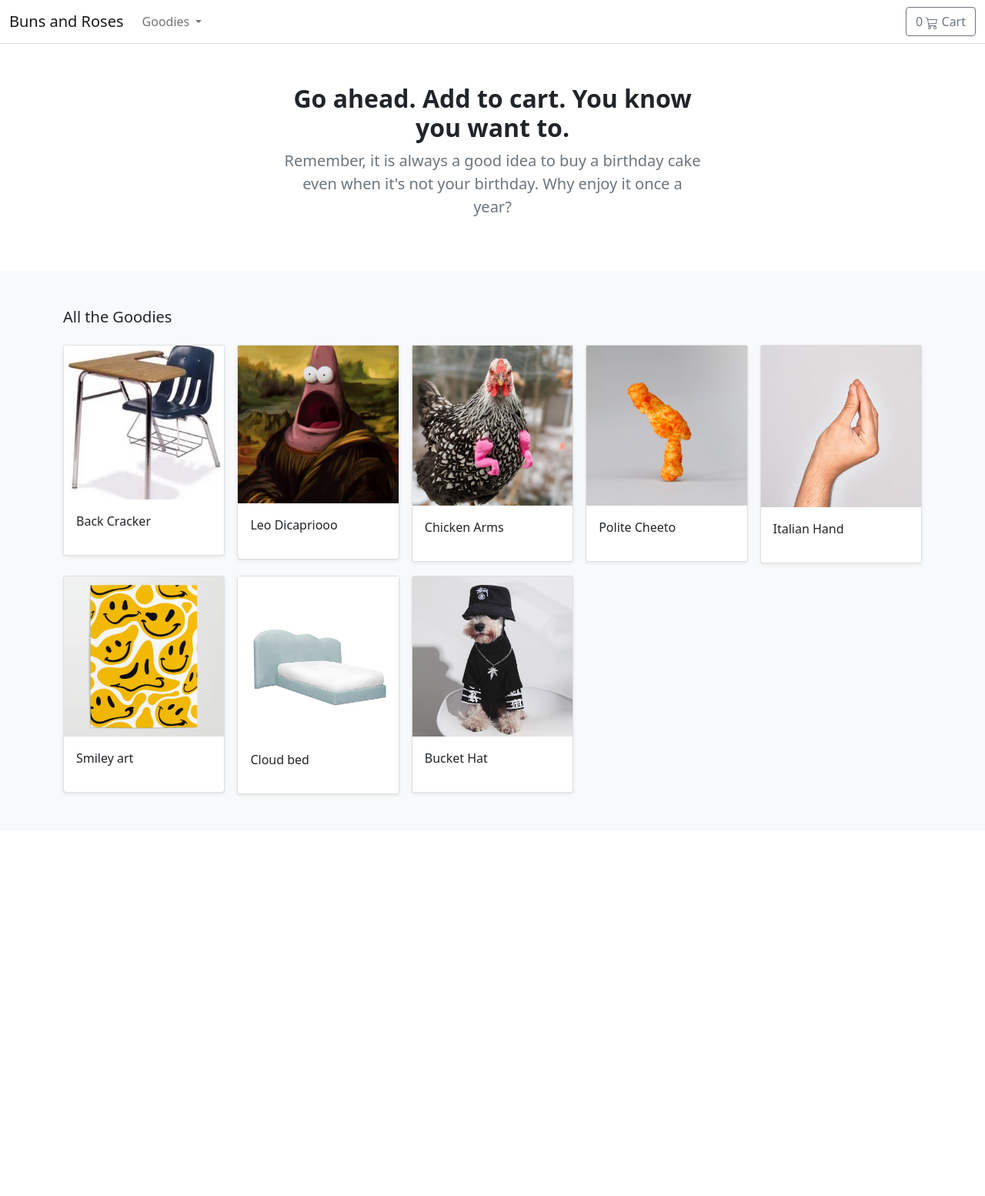
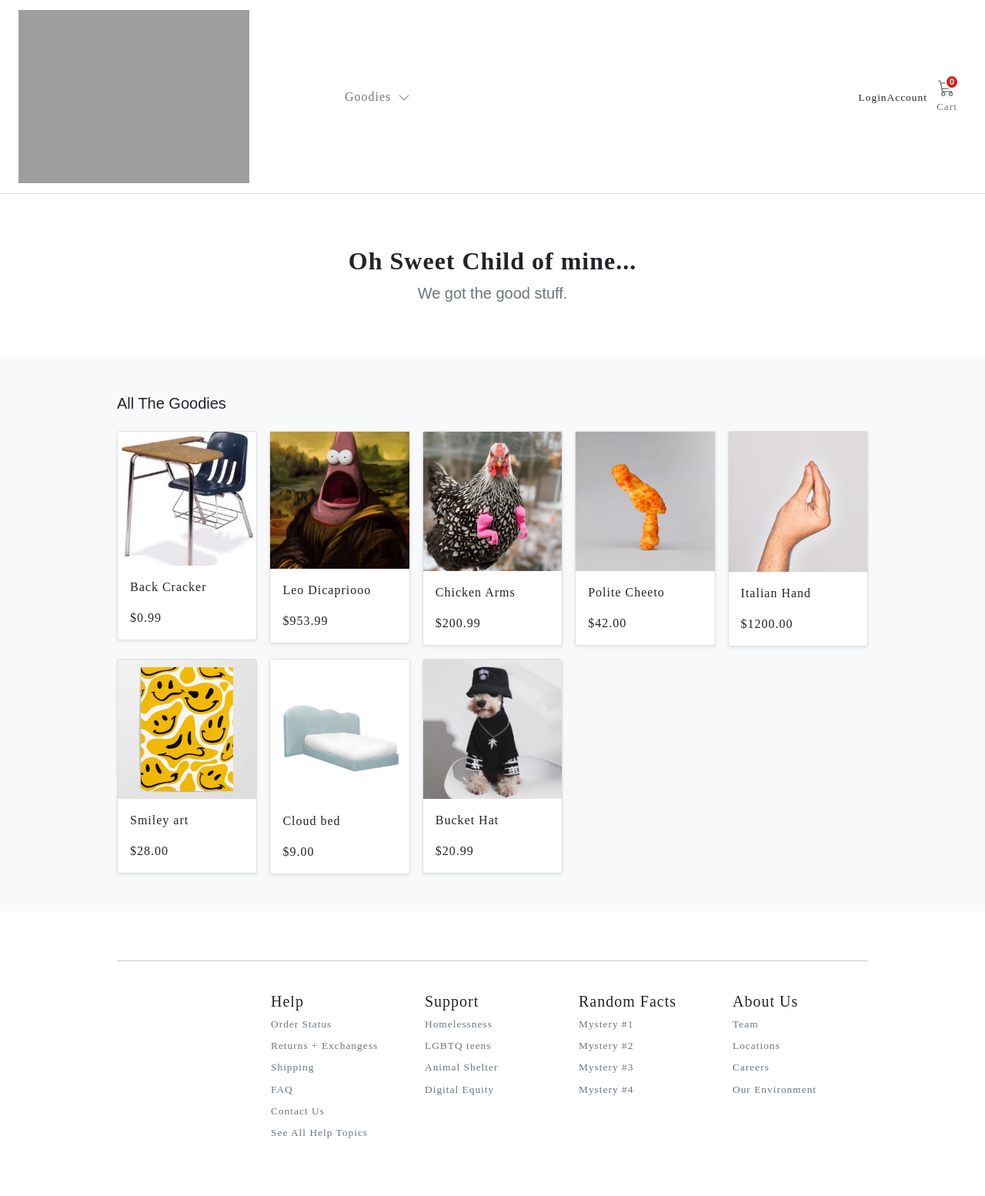
Before and after one commit to isabellukk/ecommerce, a Django app: page / in a window 1280 px wide. Shown: the whole page at 77% size. Before the commit the page ends 1035 px from the top, so only its background shows below. Run offline with Django 3.2, Linux system fonts and the light colour scheme; data comes from the database, SQL or seed files in the repository; both versions use the stored data as it was after the commit; grey boxes are pictures that could not be loaded.

Commit message:
Added resources in footer. Working code thus far. Will begin to build users

```diff
--- a/core/settings.py
+++ b/core/settings.py
@@ -2,11 +2,9 @@ import os
 from pathlib import Path
 import environ
 
-# Initialise environ variables
 env = environ.Env()
 environ.Env.read_env()
 
-# Build paths inside the project like this: os.path.join(BASE_DIR, ...)
 BASE_DIR = os.path.dirname(os.path.dirname(os.path.abspath(__file__)))
 
 SECRET_KEY = env('SECRET_KEY')
--- /dev/null
+++ b/static/cart/css/cart.css
@@ -0,0 +1,28 @@
+.cart-qty{
+    color: #fff;
+    background: #d42114;
+    border: 2px solid #fff;
+    border-radius: 50%;
+    text-align: center;
+    font-size: 11px;
+    height: 15px;
+    width: 14px;
+    position: absolute;
+    box-sizing: content-box;
+    font-weight: 600;
+    display: flex;
+    justify-content: center;
+    align-items: center;
+    top: 1px;
+    right: 10px;
+}
+
+.cart-btn{
+    position: relative;
+}
+
+.cart-btn:hover, .cart-btn:focus, .cart-btn:active, .cart-btn.active{
+    color:#d42114;
+    transition-duration: 0.4s;
+    background-color: #fff;
+}
--- /dev/null
+++ b/static/core/css/base.css
@@ -0,0 +1,86 @@
+* {
+  font-family: serif;
+  letter-spacing: 1px;
+}
+
+.navbar img{
+  max-width: 75%;
+}
+/* Bootstrap Over-ride */
+@media (min-width: 1000px){
+    .container{
+        max-width: 1000px;
+    }
+}
+@media (max-width: 1200px){
+    .container{
+        max-width: 100%;
+        padding:0 24px;
+    }
+}
+.dropdown-toggle::after {
+    display: none;
+}
+.dropdown-menu{
+    top:58px;
+    left:0px;
+    padding:10px;
+}
+
+.alert-primary{
+    background-color: #E4F1FF;
+}
+
+
+/* Fonts */
+@import url('https://fonts.googleapis.com/css2?family=Roboto:wght@300;400;500;700&display=swap');
+html, body, p, div{
+    letter-spacing: -0.01px;
+    font-family: sans-serif;
+}
+.fs12{
+    font-size: 10px;
+}
+.fs15{
+    font-size: 0.8375rem;
+}
+
+.fw300{
+    font-weight: 300;
+}
+.fw500{
+    font-weight: 500;
+}
+
+
+/* Navigation-Main*/
+
+/* xs */
+.logo {
+    width: 49px;
+    height: auto;
+}
+/* sm */
+@media (min-width: 768px) {
+    .logo {
+        width: 49px;
+    }
+}
+/* md */
+@media (min-width: 992px) {
+    .logo {
+        width: 60px;
+    }
+}
+/* lg */
+@media (min-width: 1200px) {
+    .logo {
+        width: 70px;
+    }
+}
+
+/* Footer */
+
+.footer > div > div > ul > li{
+    padding-bottom:8px;
+}
--- a/templates/store/base.html
+++ b/templates/store/base.html
@@ -6,32 +6,31 @@
   <meta charset="utf-8" />
   <title>{% block title %}Buns and Roses{% endblock %}</title>
   <meta name="viewport" content="width=device-width, initial-scale=1">
-    <link href="https://cdn.jsdelivr.net/npm/bootstrap@5.0.0-beta1/dist/css/bootstrap.min.css" rel="stylesheet"
-        integrity="sha384-giJF6kkoqNQ00vy+HMDP7azOuL0xtbfIcaT9wjKHr8RbDVddVHyTfAAsrekwKmP1" crossorigin="anonymous">
-    <script src="https://code.jquery.com/jquery-3.5.1.min.js"
-        integrity="sha256-9/aliU8dGd2tb6OSsuzixeV4y/faTqgFtohetphbbj0=" crossorigin="anonymous"></script>
-    <script src="https://cdn.jsdelivr.net/npm/bootstrap@5.0.0-beta1/dist/js/bootstrap.bundle.min.js"
-        integrity="sha384-ygbV9kiqUc6oa4msXn9868pTtWMgiQaeYH7/t7LECLbyPA2x65Kgf80OJFdroafW" crossorigin="anonymous">
+  <link href="https://cdn.jsdelivr.net/npm/bootstrap@5.0.0-beta1/dist/css/bootstrap.min.css" rel="stylesheet" integrity="sha384-giJF6kkoqNQ00vy+HMDP7azOuL0xtbfIcaT9wjKHr8RbDVddVHyTfAAsrekwKmP1" crossorigin="anonymous">
+  <script src="https://code.jquery.com/jquery-3.5.1.min.js" integrity="sha256-9/aliU8dGd2tb6OSsuzixeV4y/faTqgFtohetphbbj0=" crossorigin="anonymous"></script>
+  <script src="https://cdn.jsdelivr.net/npm/bootstrap@5.0.0-beta1/dist/js/bootstrap.bundle.min.js" integrity="sha384-ygbV9kiqUc6oa4msXn9868pTtWMgiQaeYH7/t7LECLbyPA2x65Kgf80OJFdroafW" crossorigin="anonymous">
   </script>
+  <link rel="stylesheet" href="{% static 'core/css/base.css' %}">
+  <link rel="stylesheet" href="{% static 'cart/css/cart.css' %}">
 </head>
 
 <body>
-    <header>
+  <header class="pb-3">
     <nav class="navbar navbar-expand-md navbar-light bg-white border-bottom">
-            <div class="container-fluid">
-                <a class="navbar-brand" href="/">Buns and Roses</a>
-                <button class="navbar-toggler" type="button" data-bs-toggle="collapse" data-bs-target="#navbarCollapse"
-                    aria-controls="navbarCollapse" aria-expanded="false" aria-label="Toggle navigation">
-                    <span class="navbar-toggler-icon"></span>
-                </button>
-                <div class="collapse navbar-collapse" id="navbarCollapse">
+      <div class="container-fluid px-md-4">
+        <div class="d-flex w-100 navbar-collapse bblogo">
+          <a class="navbar-brand d-flex-inline" href="/">
+            <img src="https://www.linkpicture.com/q/Screen-Shot-2022-03-30-at-2.18.59-PM.png" alt="logo"></img>
+          </a>
           <ul class="navbar-nav me-auto mb-2 mb-md-0">
             <li class="nav-item dropdown">
-                            <a class="nav-link dropdown-toggle" href="#" id="navbarDropdown" role="button"
-                                data-bs-toggle="dropdown" aria-expanded="false">
+              <a class="nav-link dropdown-toggle d-none d-md-block fw500" href="#" id="navbarDropdown" role="button" data-bs-toggle="dropdown" aria-expanded="false">
                 Goodies
+                <i class="ps-1"><svg xmlns="http://www.w3.org/2000/svg" width="16" height="16" fill="currentColor" class="bi bi-chevron-down" viewBox="0 0 16 16">
+                    <path fill-rule="evenodd" d="M1.646 4.646a.5.5 0 0 1 .708 0L8 10.293l5.646-5.647a.5.5 0 0 1 .708.708l-6 6a.5.5 0 0 1-.708 0l-6-6a.5.5 0 0 1 0-.708z" />
+                  </svg></i>
               </a>
-                            <ul class="dropdown-menu" aria-labelledby="navbarDropdown">
+              <ul class="dropdown-menu rounded-0 border-0" aria-labelledby="navbarDropdown">
                 <li><a class="dropdown-item" href="{% url "store:product_all" %}">All</a></li>
                 {% for c in categories %}
                 <li {% if category.slug == c.slug %}class="selected" {% endif %}>
@@ -41,11 +40,30 @@
               </ul>
             </li>
           </ul>
-                    <a type="button" role="button" href="{% url "cart:cart_summary" %}"
-                        class="btn btn-outline-secondary">
+          <button class="navbar-toggler border-0" type="button" data-bs-toggle="collapse" data-bs-target="#navbarCollapse" aria-controls="navbarCollapse" aria-expanded="false" aria-label="Toggle navigation">
+            <div>
+              <svg xmlns="http://www.w3.org/2000/svg" width="22" height="22" fill="currentColor" class="bi bi-list" viewBox="0 0 16 16">
+                <path fill-rule="evenodd" d="M2.5 11.5A.5.5 0 0 1 3 11h10a.5.5 0 0 1 0 1H3a.5.5 0 0 1-.5-.5zm0-4A.5.5 0 0 1 3 7h10a.5.5 0 0 1 0 1H3a.5.5 0 0 1-.5-.5zm0-4A.5.5 0 0 1 3 3h10a.5.5 0 0 1 0 1H3a.5.5 0 0 1-.5-.5z" />
+              </svg>
+            </div>
+            <span class="fs15 fw500">Shop</span>
+          </button>
+
+          <a type="button" role="button">
+            <span class="fs15 fw500">Login</span>
+          </a>
+
+
+
+          <a type="button" role="button">
+
+            <span class="fs15 fw500">Account</span>
+          </a>
+
+          <a type="button" role="button" href="{% url "cart:cart_summary" %}" class="btn btn-outline-secondary border-0 cart-btn">
 
             {% with total_qty=cart|length %}
-                            <div id="cart-qty" class="d-inline-flex">
+            <div id="cart-qty" class="cart-qty">
               {% if total_qty > 0 %}
               {{ total_qty }}
               {% else %}
@@ -53,19 +71,90 @@
               {% endif %}
             </div>
             {% endwith %}
-
-                        <svg xmlns="http://www.w3.org/2000/svg" width="16" height="16" fill="currentColor"
-                            class="bi bi-cart3" viewBox="0 0 16 16">
+            <div>
+              <svg xmlns="http://www.w3.org/2000/svg" width="22" height="22" fill="currentColor" class="bi bi-cart3" viewBox="0 0 16 16">
                 <path
                   d="M0 1.5A.5.5 0 0 1 .5 1H2a.5.5 0 0 1 .485.379L2.89 3H14.5a.5.5 0 0 1 .49.598l-1 5a.5.5 0 0 1-.465.401l-9.397.472L4.415 11H13a.5.5 0 0 1 0 1H4a.5.5 0 0 1-.491-.408L2.01 3.607 1.61 2H.5a.5.5 0 0 1-.5-.5zM3.102 4l.84 4.479 9.144-.459L13.89 4H3.102zM5 12a2 2 0 1 0 0 4 2 2 0 0 0 0-4zm7 0a2 2 0 1 0 0 4 2 2 0 0 0 0-4zm-7 1a1 1 0 1 1 0 2 1 1 0 0 1 0-2zm7 0a1 1 0 1 1 0 2 1 1 0 0 1 0-2z" />
               </svg>
-                        Cart
+            </div>
+            <span class="fs15 fw500">Cart</span>
           </a>
         </div>
+        <div class="d-md-none d-lg-none d-xl-none">
+          <div class="collapse navbar-collapse" id="navbarCollapse">
+            <ul class="navbar-nav me-auto mb-2 mb-md-0">
+              <li><a class="dropdown-item" href="{% url "store:product_all" %}">All</a></li>
+              {% for c in categories %}
+              <li {% if category.slug == c.slug %}class="selected" {% endif %}>
+                <a class="dropdown-item" href="{{ c.get_absolute_url }}">{{ c.name|title }}</a>
+              </li>
+              {% endfor %}
+            </ul>
+          </div>
+        </div>
+        <!-- <form class="d-flex w-100 d-md-none">
+                    <input class="form-control me-2" type="search" placeholder="Search products or FAQ"
+                        aria-label="Search">
+                    <button class="btn btn-outline-secondary" type="submit">Search</button>
+                </form> -->
       </div>
     </nav>
   </header>
+
   <div id="content">{% block content %} {% endblock %}</div>
+
+  <footer class="container py-5 footer">
+    <hr>
+    <div class="row pt-4">
+      <div class="col-12 col-md">
+
+      </div>
+      <div class="col-6 col-md fs15">
+                <h5>Help</h5>
+                <ul class="list-unstyled">
+                    <li><a class="link-secondary text-decoration-none" href="#">Order Status</a></li>
+                    <li><a class="link-secondary text-decoration-none" href="#">Returns + Exchangess</a></li>
+                    <li><a class="link-secondary text-decoration-none" href="#">Shipping</a></li>
+                    <li><a class="link-secondary text-decoration-none" href="#">FAQ</a></li>
+                    <li><a class="link-secondary text-decoration-none" href="#">Contact Us</a></li>
+                    <li><a class="link-secondary text-decoration-none" href="#">See All Help Topics</a></li>
+                </ul>
+            </div>
+
+
+      <div class="col-6 col-md fs15">
+                <h5>Support</h5>
+                <ul class="list-unstyled">
+                    <li><a class="link-secondary text-decoration-none" href="#">Homelessness</a></li>
+                    <li><a class="link-secondary text-decoration-none" href="#">LGBTQ teens</a></li>
+                    <li><a class="link-secondary text-decoration-none" href="#">Animal Shelter</a></li>
+                    <li><a class="link-secondary text-decoration-none" href="#">Digital Equity</a></li>
+                </ul>
+            </div>
+
+
+      <div class="col-6 col-md fs15">
+                <h5>Random Facts</h5>
+                <ul class="list-unstyled">
+                    <li><a class="link-secondary text-decoration-none" href="#">Mystery #1</a></li>
+                    <li><a class="link-secondary text-decoration-none" href="#">Mystery #2</a></li>
+                    <li><a class="link-secondary text-decoration-none" href="#">Mystery #3</a></li>
+                    <li><a class="link-secondary text-decoration-none" href="#">Mystery #4</a></li>
+                </ul>
+            </div>
+
+
+      <div class="col-6 col-md fs15">
+                <h5>About Us</h5>
+                <ul class="list-unstyled">
+                    <li><a class="link-secondary text-decoration-none" href="#">Team</a></li>
+                    <li><a class="link-secondary text-decoration-none" href="#">Locations</a></li>
+                    <li><a class="link-secondary text-decoration-none" href="#">Careers</a></li>
+                    <li><a class="link-secondary text-decoration-none" href="#">Our Environment</a></li>
+                </ul>
+            </div>
+    </div>
+  </footer>
 </body>
 
 </html>
--- a/templates/store/home.html
+++ b/templates/store/home.html
@@ -9,8 +9,8 @@
   <section class="py-5 text-center container">
     <div class="row py-lg-1">
       <div class="col-lg-6 col-md-8 mx-auto">
-        <h2 class="h2 fw-bold">Go ahead. Add to cart. You know you want to.</h2>
-        <p class="lead text-muted">Remember, it is always a good idea to buy a birthday cake even when it's not your birthday. Why enjoy it once a year?</p>
+        <h2 class="h2 fw-bold">Oh Sweet Child of mine...</h2>
+        <p class="lead text-muted">We got the good stuff.</p>
    <!--
         <p>
           <a href="#" class="btn btn-primary my-2">Make an account</a>
@@ -22,7 +22,7 @@
   <div class="album py-5 bg-light">
     <div class="container">
 
-      <div class="pb-3 h5">All the Goodies</div>
+      <div class="pb-3 h5">All The Goodies</div>
       <div class="row row-cols-1 row-cols-sm-2 row-cols-md-5 g-3">
 
         {% for product in products %}
@@ -36,7 +36,7 @@
                 <a class="text-dark text-decoration-none" href="{{ product.get_absolute_url }}">{{ product.title }}</a>
               </p>
               <div class="d-flex justify-content-between align-items-center">
-
+              <a class="text-dark text-decoration-none" href="{{ product.get_absolute_url }}">${{ product.price }}</a>
               </div>
             </div>
           </div>
```
Also changed, not shown: requirements.txt (+19 -0 lines), db.sqlite3. Lines whose indentation alone changed are shown as unchanged.
